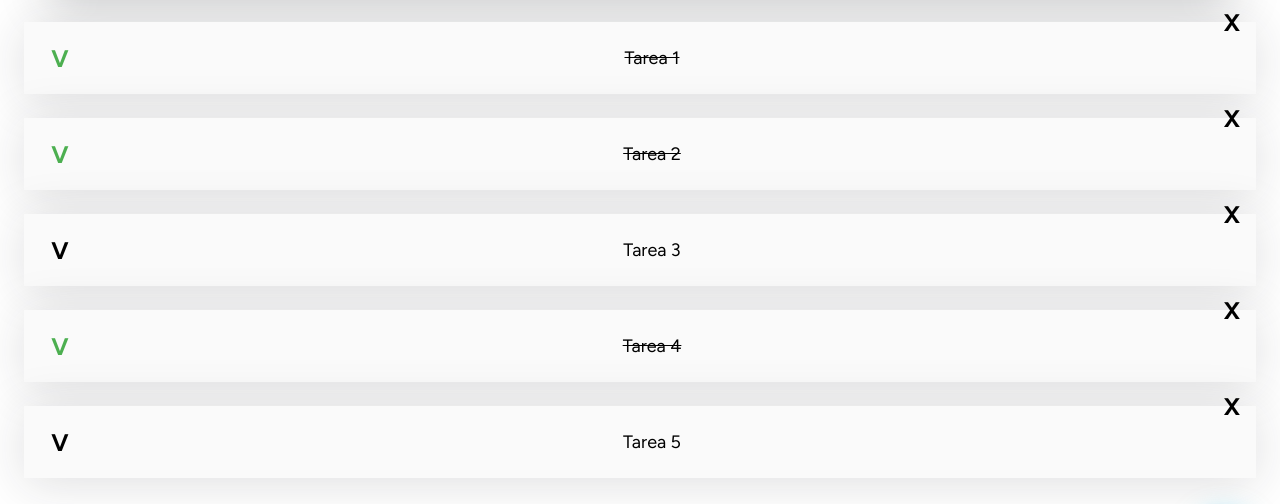
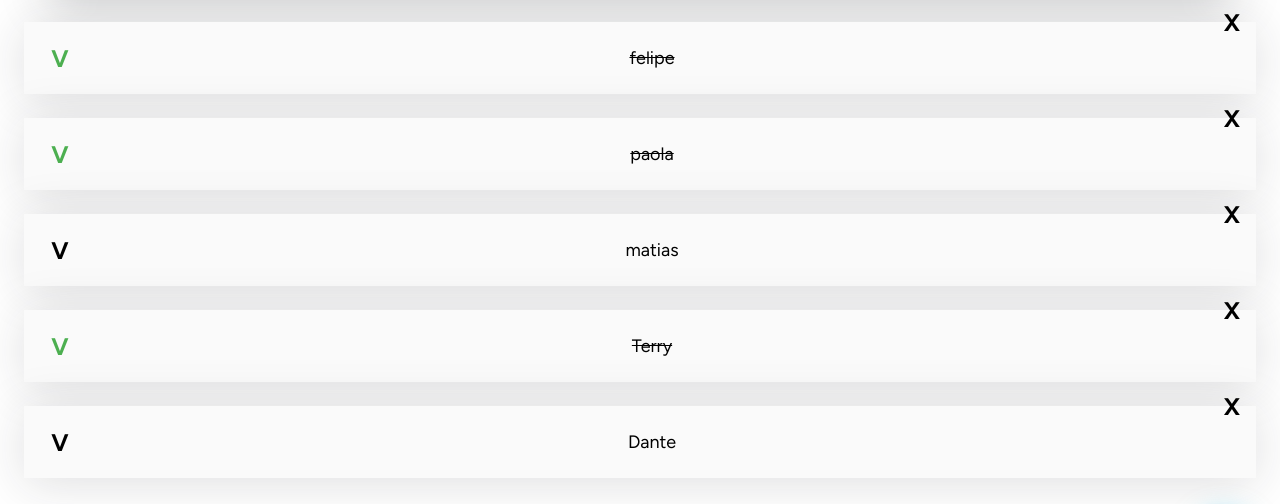
Before and after one commit to molano5858/to-do-list-react-project, a React (Create React App) app: page / in a window 1280 px wide. Shown: the part 206-710 px from the top of the page. Built offline with nearby package versions, Linux system fonts and the light colour scheme.

Commit message:
Creating search functionality, it works with lower and upper case

```diff
--- a/src/App.js
+++ b/src/App.js
@@ -1,5 +1,63 @@
+// import './App.css';
+// import React, {useState} from 'react';
+// import { CreateTodoButton } from './components/CreateTodoButton';
+// import { TodoCounter } from './components/TodoCounter';
+// import { TodoItem } from './components/TodoItem';
+// import { TodoList } from './components/TodoList';
+// import { TodoSearch } from './components/TodoSearch';
+
+// const defaultTodos=[
+//   {text:'Tarea 1', completed:true},
+//   {text:'Tarea 2', completed:true},
+//   {text:'Tarea 3', completed:false},
+//   {text:'Tarea 4', completed:true},
+//   {text:'Tarea 5', completed:false},
+// ]
+
+// function App() {
+//   const [todos,setTodos]=useState(defaultTodos)
+//   const [searchValue,setSearchValue]=useState('')
+
+//   const completedTodos=defaultTodos.filter((todo)=>todo.completed===true).length;
+//   const totalTodos=todos.length
+
+//   const searchedTodos= todos.filter((todo)=>todo.text.includes(searchValue))
+//   console.log(searchedTodos)
+
+//   function searchHandler (event){
+//     const text=event.target.value
+//     setSearchValue(text)
+//   }
+
+//   return (
+//     <div className="App">
+//       <TodoCounter completed={completedTodos} total={totalTodos}/>
+//       <TodoSearch
+//         searchValue={searchValue}
+//         setSearchValue={setSearchValue}
+//         searchHandler={searchHandler}
+//       />
+//       <TodoList>
+//         {
+//          todos.map((todo)=>{
+//           return  < TodoItem key={todo.text} todoName={todo.text} completed={todo.completed}/>
+//         })
+//         }
+//       </TodoList>
+//       <CreateTodoButton />
+
+//     </div>
+//   );
+// }
+
+// export default App;
+
+
+
+// --------------------------------------------------
+
 import './App.css';
-import React, {useState} from 'react';
+import React, {useState,useEffect} from 'react';
 import { CreateTodoButton } from './components/CreateTodoButton';
 import { TodoCounter } from './components/TodoCounter';
 import { TodoItem } from './components/TodoItem';
@@ -7,14 +65,12 @@ import { TodoList } from './components/TodoList';
 import { TodoSearch } from './components/TodoSearch';
 
 const defaultTodos=[
-  {text:'Tarea 1', completed:true},
-  {text:'Tarea 2', completed:true},
-  {text:'Tarea 3', completed:false},
-  {text:'Tarea 4', completed:true},
-  {text:'Tarea 5', completed:false},
+  {text:'felipe', completed:true},
+  {text:'paola', completed:true},
+  {text:'matias', completed:false},
+  {text:'Terry', completed:true},
+  {text:'Dante', completed:false},
 ]
-
-
 
 function App() {
   const [todos,setTodos]=useState(defaultTodos)
@@ -22,6 +78,9 @@ function App() {
 
   const completedTodos=defaultTodos.filter((todo)=>todo.completed===true).length;
   const totalTodos=todos.length
+
+  const searchedTodos= todos.filter((todo)=>todo.text.toLocaleLowerCase().includes(searchValue.toLocaleLowerCase()))
+  console.log(searchedTodos)
 
   function searchHandler (event){
     const text=event.target.value
@@ -38,7 +97,7 @@ function App() {
       />
       <TodoList>
         {
-         todos.map((todo)=>{
+         searchedTodos.map((todo)=>{
           return  < TodoItem key={todo.text} todoName={todo.text} completed={todo.completed}/>
         })
         }
```
